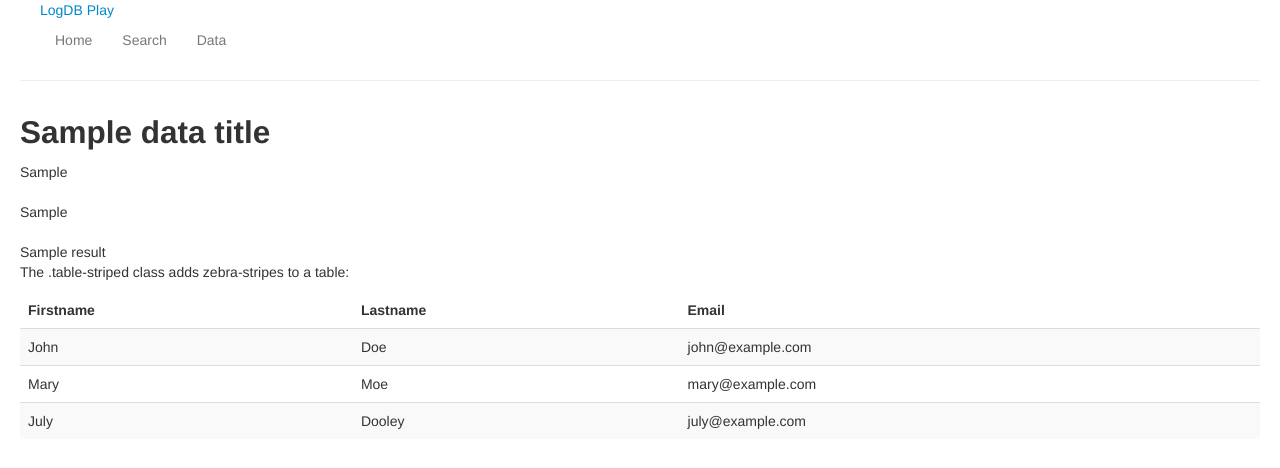
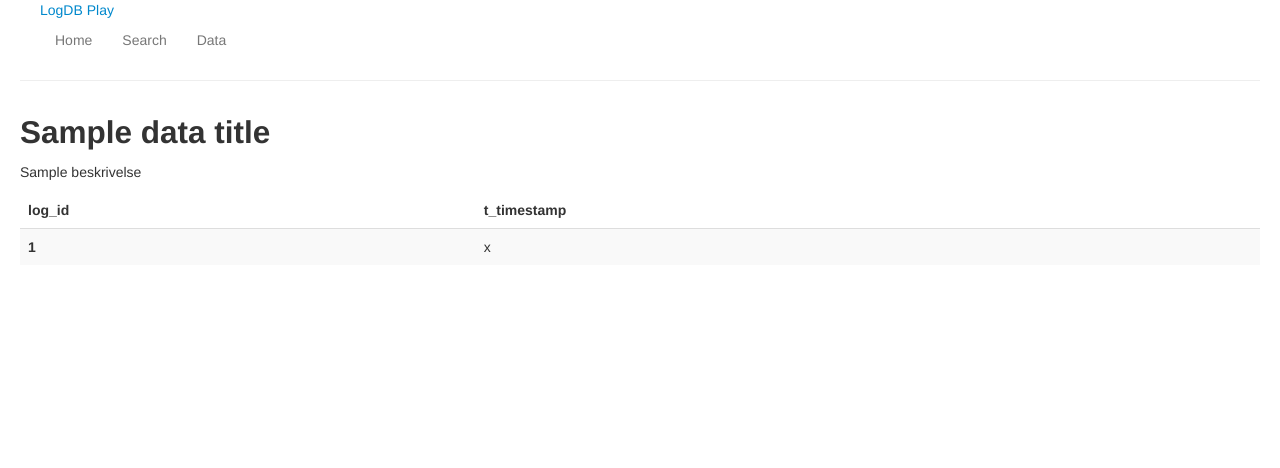
Before and after one commit to Ebbeb/LogDB4, a Flask app: template templates/data.html in a window 1280 px wide. Shown: the top 468 px of the page. Run offline with Flask 2, Linux system fonts and the light colour scheme; the template is opened without the code that fills it: most values are stand-ins (such as "Sample title", 1, 10 or a date in 2020); some libraries are stand-ins or nearby versions.

```diff
--- a/run.py
+++ b/run.py
@@ -3,6 +3,7 @@ from flask import render_template
 from searchForm import SearchForm
 from flask_wtf.csrf import CSRFProtect
 import connect
+import cx_Oracle
 
 app = Flask(__name__)
 app.config.from_object('config')
@@ -11,7 +12,7 @@ csrf.init_app(app)
 with app.app_context():
 
 
-
+    #TODO Routes og views skal deles op i hver sin python fil
     #TODO Hvad skal der stå i indexet - skal der være et index?
     @app.route('/')
     @app.route('/index')
@@ -70,14 +71,19 @@ with app.app_context():
         return 0
 
     #TODO Implementér SQL søgning og datavisning
+    #Der kan søges på hardcodede SQL statements
     @app.route('/data')
     def data(roadstart, roadend):
+        søgeord = "'StatusBrightness'"
+        #TODO result skal hentes som et objekt der kan referes til
         conn = connect.Connect()
-        result = conn.searchdb()
+        result = conn.searchdb(søgeord) #skal returnere et table
+
         #TODO data.html skal omstruktureres og der skal laves en properties fil til den
         return render_template('data.html',
-                               roadStart=roadstart,
-                               roadEnd=roadend,
-                               result="Antallet af StatusBrightness: " + str(result))
+                               # roadStart=roadstart,
+                               # roadEnd=roadend,
+                               result=result,
+                               beskrivelse="Du har søgt på '" + søgeord + "':")
     if __name__ == '__main__':
         app.run(debug=True)
--- a/templates/data.html
+++ b/templates/data.html
@@ -7,40 +7,32 @@
 </head>
 
 {% block content %}
+
+{#    <table>#}
+{#        {% for log_id, t_timestamp in result %}#}
+{#           <tr>#}
+{#                <th> {{ log_id }} </th>#}
+{#                <td> {{ t_timestamp }} </td>#}
+{#           </tr>#}
+{#        {% endfor %}#}
+{#    </table>#}
 <body>
     <div class="container">
       <h2>{{dataTitle}}</h2>
-        <p1>{{ roadStart }}</p1>
-        <br></br>
-        <p1>{{ roadEnd }}</p1>
-        <br></br>
-        <p1>{{ result }}</p1>
-      <p>The .table-striped class adds zebra-stripes to a table:</p>
+      <p>{{ beskrivelse }}</p>
       <table class="table table-striped">
         <thead>
           <tr>
-            <th>Firstname</th>
-            <th>Lastname</th>
-            <th>Email</th>
+            <th>log_id</th>
+            <th>t_timestamp</th>
           </tr>
         </thead>
-        <tbody>
-          <tr>
-            <td>John</td>
-            <td>Doe</td>
-            <td>john@example.com</td>
-          </tr>
-          <tr>
-            <td>Mary</td>
-            <td>Moe</td>
-            <td>mary@example.com</td>
-          </tr>
-          <tr>
-            <td>July</td>
-            <td>Dooley</td>
-            <td>july@example.com</td>
-          </tr>
-        </tbody>
+        {% for log_id, t_timestamp in result %}
+           <tr>
+                <th> {{ log_id }} </th>
+                <td> {{ t_timestamp }} </td>
+           </tr>
+        {% endfor %}
       </table>
     </div>
 </body>
```
Also changed, not shown: app/connect.py (+5 -3 lines), app/searchForm.py (+7 -7 lines), app/tablegenerator.py (+36 -0 lines), templates/search.html (+6 -4 lines).
